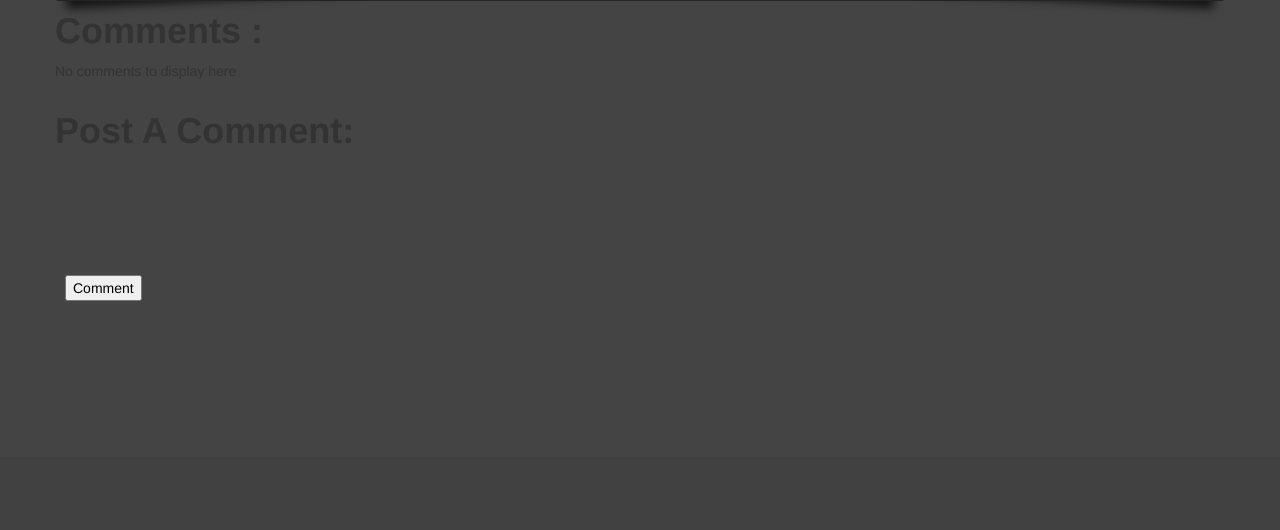
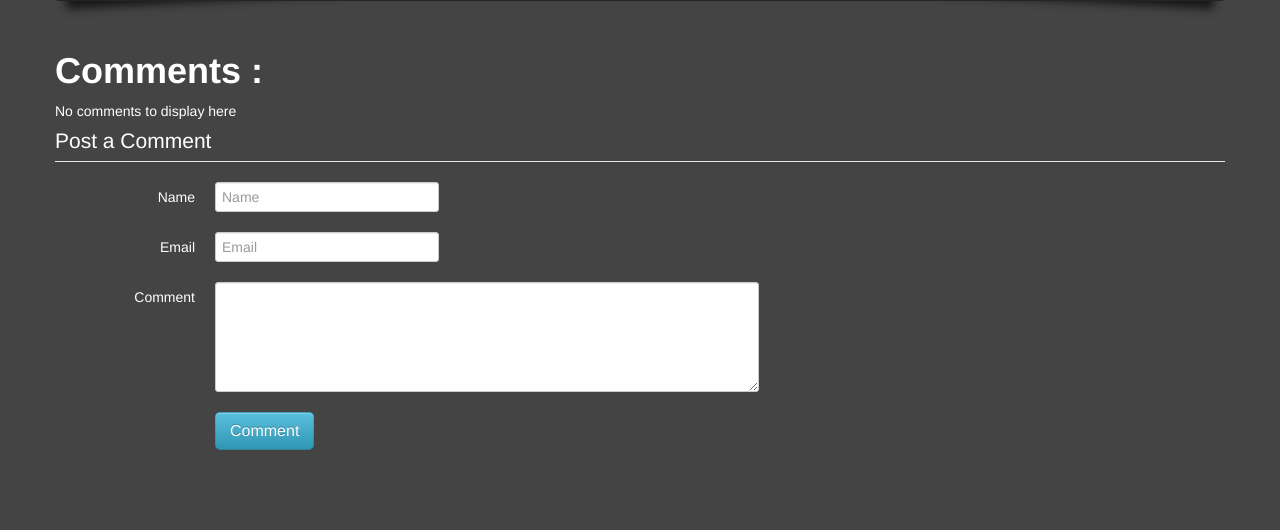
Before and after one commit to ashutoshrishi/adventuresontheweb, a Flask app: template application/templates/post.html in a window 1280 px wide. Shown: the part 343-873 px from the top of the page. Before the commit the page ends 644 px from the top, so only its background shows below. Run offline with Flask 2, Linux system fonts and the light colour scheme; the template is opened without the code that fills it, so the values that code supplies are empty; parts of the project's set-up code (start-up, migrations or seed data) failed here and were passed over; some libraries are stand-ins or nearby versions; some web fonts are replaced.

Commit message:
Styled Comments

```diff
--- a/application/static/style-bootstrap.css
+++ b/application/static/style-bootstrap.css
@@ -62,3 +62,15 @@
 .label-info a:hover {
     color: #fff;
 }
+
+.comments-section {
+    color: #fff;
+}
+
+.comments-section legend {
+    color: #fff;
+}
+
+.well {
+    color: #333;
+ }
--- a/application/templates/post.html
+++ b/application/templates/post.html
@@ -27,51 +27,52 @@
 		{% endif %}
 
 </article>
-
+<br><br>
 <div class="comments-section">
 
 
 <h1>Comments : </h1>
 {% if comments %}
-<ul class="comments-display">
+
 {% for comment in comments %}
-  <li>
-    <span>
-      <p id="comment-author">{{ comment.author }}</p>
-      <p id="comment-body">
-        {{ comment.body }}
-    </p>
-    </span>
-  </li>
+
+<div class="well well-small">
+<span class="label">{{ comment.author }}</span>
+  <p>{{ comment.body }}</p>
+</div>
 {% endfor %}
-</ul>
+
 {% else %}
 No comments to display here
 {% endif %}
 
-<br><br>
-<h1>Post A Comment: </h1><br>
-<!-- <form method="POST" action="{{ url_for('post_comment') }}"> -->
-<!--   Name:<br>  -->
-<!--   <input type="text" name="name" size="50"><br> -->
-<!--   Email: <br> -->
-<!--   <input type="text" name="email" size="50"><br> -->
-<!--   Comment: <br> -->
-<!--   <textarea rows="5" cols="50" name="body"></textarea><br> -->
-<!--   <input type="hidden" name="slug" value="{{ post.slug }}"> -->
-<!--   <input type="submit" value="POST" id="submit"> -->
-<!-- </form> -->
+<form method=post action="/post-comment" class="form-horizontal">
+    <legend>Post a Comment</legend>
+  <div class="control-group"><label for="name" class="control-label">Name</label>
+  <div class="controls"><input id="name" name="name" type="text"
+  placeholder="Name">
+  </div></div>
+  <div class="control-group"><label for="email" class="control-label">Email</label>
+  <div class="controls"><input id="email" name="email" type="text"
+  placeholder="Email">
+  </div></div>
 
-{% from "_formhelpers.html" import render_field %}
-<form method=post action="/post-comment">
-  <dl>
-    {{ render_field(form.name) }}
-    {{ render_field(form.email) }}
-    {{ render_field(form.comment, rows="10", cols="50") }}
-    {{ render_field(form.slug, value=post.slug) }}
 
-  <dd><input type=submit value='Comment' id="submit"></dd>
-  </dl>
+  <div class="control-group">
+    <label for="comment" class="control-label">Comment</label>
+  <div class="controls"><textarea id="comment"
+  name="comment" rows="5" class="input-xxlarge">
+  </textarea></div></div>
+
+
+  <div class="control-group">
+  <div class="controls">
+    <input id="slug" name="slug" type="hidden"
+           value="markdown-trials">
+        <button type='submit' class="btn btn-info btn-large">Comment</button>
+  </div></div>
+
+
 </form>
 
 <br><br>
```
